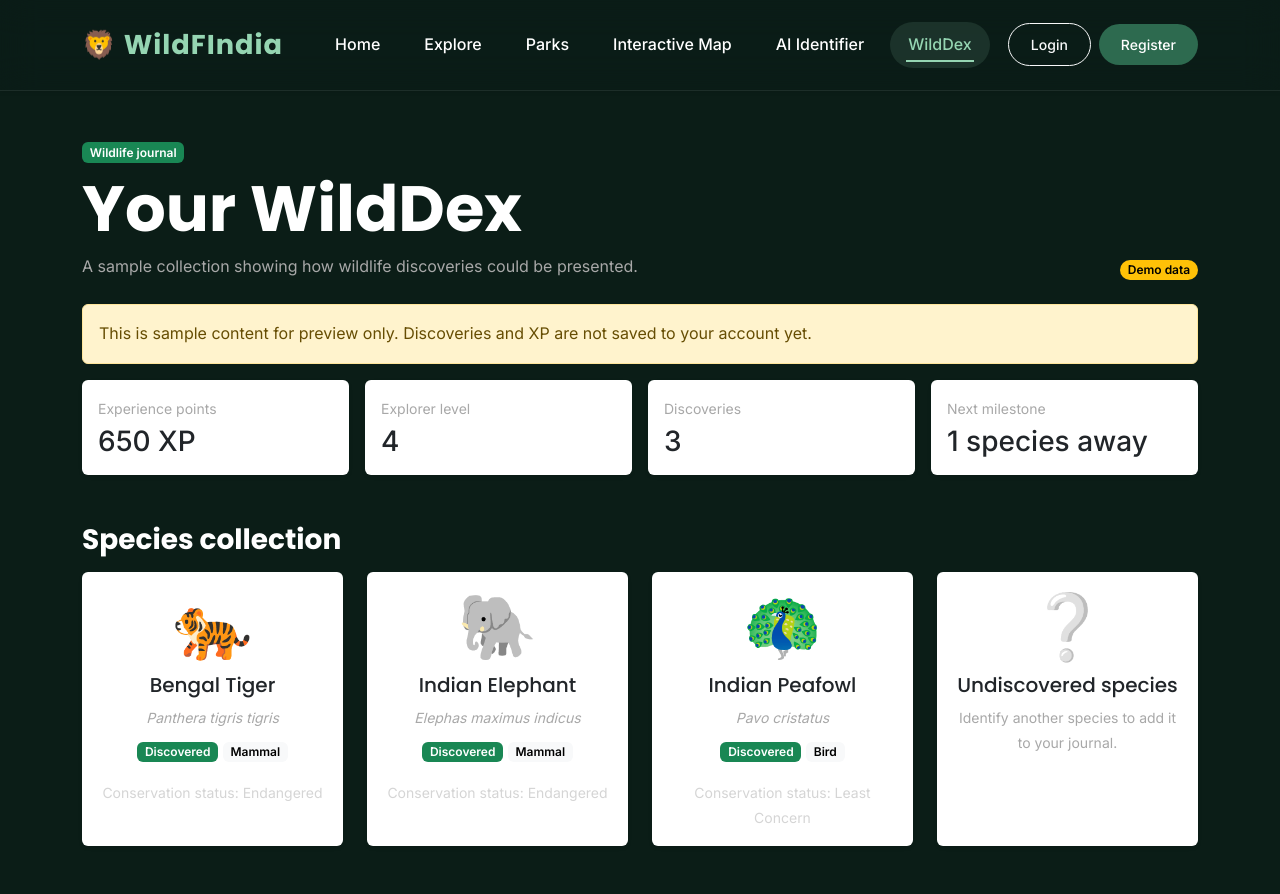
After one commit to Ashwanikumar2004/wildforindia, a Django app: page /wilddex/ in a window 1280 px wide. The commit adds this page. Run offline with Django 5.2, Linux system fonts and the light colour scheme.

Commit message:
Add AI identifier, WildDex, and auth pages

```diff
--- /dev/null
+++ b/accounts/urls.py
@@ -0,0 +1,10 @@
+from django.urls import path
+
+from . import views
+
+
+urlpatterns = [
+    path("login/", views.login_view, name="login"),
+    path("register/", views.register_view, name="register"),
+    path("logout/", views.logout_view, name="logout"),
+]
--- /dev/null
+++ b/ai_identifier/urls.py
@@ -0,0 +1,8 @@
+from django.urls import path
+
+from . import views
+
+
+urlpatterns = [
+    path("", views.identifier_home, name="ai_identifier"),
+]
--- a/ai_identifier/views.py
+++ b/ai_identifier/views.py
@@ -1,3 +1,5 @@
 from django.shortcuts import render
 
-# Create your views here.
+
+def identifier_home(request):
+    return render(request, "ai_identifier/home.html")
--- a/config/urls.py
+++ b/config/urls.py
@@ -21,6 +21,9 @@ from django.conf.urls.static import static
 
 urlpatterns = [
     path("admin/", admin.site.urls),
+    path("accounts/", include("accounts.urls")),
+    path("identify/", include("ai_identifier.urls")),
+    path("wilddex/", include("wilddex.urls")),
     path("", include("wildlife.urls")),
     path("parks/", include("parks.urls")),
 ]
--- a/templates/includes/navbar.html
+++ b/templates/includes/navbar.html
@@ -82,7 +82,7 @@
 
                 <li class="nav-item">
 
-                    <a class="nav-link {% if url_name == 'ai_identifier' %}active{% endif %}" href="#">
+                    <a class="nav-link {% if url_name == 'ai_identifier' %}active{% endif %}" href="{% url 'ai_identifier' %}">
 
                         AI Identifier
 
@@ -94,7 +94,7 @@
 
                 <li class="nav-item">
 
-                    <a class="nav-link {% if url_name == 'wilddex' %}active{% endif %}" href="#">
+                    <a class="nav-link {% if url_name == 'wilddex' %}active{% endif %}" href="{% url 'wilddex' %}">
 
                         WildDex
 
@@ -106,20 +106,17 @@
 
             <!-- Right Menu -->
 
-            <div class="d-flex gap-2">
-
-                <a href="#" class="btn btn-outline-light btn-sm">
-
-                    Login
-
-                </a>
-
-                <a href="#" class="btn btn-success btn-sm">
-
-                    Register
-
-                </a>
-
+            <div class="d-flex align-items-center gap-2">
+                {% if user.is_authenticated %}
+                    <span class="text-white small">Hi, {{ user.username }}</span>
+                    <form method="post" action="{% url 'logout' %}">
+                        {% csrf_token %}
+                        <button type="submit" class="btn btn-outline-light btn-sm">Log out</button>
+                    </form>
+                {% else %}
+                    <a href="{% url 'login' %}" class="btn btn-outline-light btn-sm">Login</a>
+                    <a href="{% url 'register' %}" class="btn btn-success btn-sm">Register</a>
+                {% endif %}
             </div>
 
         </div>
--- /dev/null
+++ b/templates/wilddex/home.html
@@ -0,0 +1,52 @@
+{% extends "base.html" %}
+
+{% block title %}WildDex | WildFIndia{% endblock %}
+
+{% block content %}
+<section class="py-5">
+    <div class="container">
+        <div class="d-flex flex-column flex-md-row justify-content-between align-items-md-end gap-3 mb-4">
+            <div>
+                <span class="badge text-bg-success mb-2">Wildlife journal</span>
+                <h1 class="fw-bold mb-1">Your WildDex</h1>
+                <p class="text-muted mb-0">A sample collection showing how wildlife discoveries could be presented.</p>
+            </div>
+            <span class="badge rounded-pill text-bg-warning">Demo data</span>
+        </div>
+
+        <div class="alert alert-warning" role="status">
+            This is sample content for preview only. Discoveries and XP are not saved to your account yet.
+        </div>
+
+        <div class="row g-3 mb-5">
+            <div class="col-6 col-lg-3"><div class="card h-100 border-0 shadow-sm"><div class="card-body"><p class="small text-muted mb-1">Experience points</p><p class="h3 mb-0">{{ demo_xp }} XP</p></div></div></div>
+            <div class="col-6 col-lg-3"><div class="card h-100 border-0 shadow-sm"><div class="card-body"><p class="small text-muted mb-1">Explorer level</p><p class="h3 mb-0">{{ demo_level }}</p></div></div></div>
+            <div class="col-6 col-lg-3"><div class="card h-100 border-0 shadow-sm"><div class="card-body"><p class="small text-muted mb-1">Discoveries</p><p class="h3 mb-0">{{ demo_discoveries }}</p></div></div></div>
+            <div class="col-6 col-lg-3"><div class="card h-100 border-0 shadow-sm"><div class="card-body"><p class="small text-muted mb-1">Next milestone</p><p class="h3 mb-0">1 species away</p></div></div></div>
+        </div>
+
+        <h2 class="h3 fw-bold mb-3">Species collection</h2>
+        <div class="row g-4">
+            {% for item in demo_collection %}
+            <div class="col-sm-6 col-lg-3">
+                <article class="card h-100 border-0 shadow-sm">
+                    <div class="card-body text-center">
+                        <div class="display-3 mb-2" aria-hidden="true">{% if item.discovered %}{{ item.icon }}{% else %}❔{% endif %}</div>
+                        {% if item.discovered %}
+                            <h3 class="h5">{{ item.name }}</h3>
+                            <p class="small text-muted fst-italic mb-2">{{ item.scientific_name }}</p>
+                            <span class="badge text-bg-success">Discovered</span>
+                            <span class="badge text-bg-light">{{ item.category }}</span>
+                            <p class="small mt-3 mb-0">Conservation status: {{ item.status }}</p>
+                        {% else %}
+                            <h3 class="h5">Undiscovered species</h3>
+                            <p class="text-muted small mb-0">Identify another species to add it to your journal.</p>
+                        {% endif %}
+                    </div>
+                </article>
+            </div>
+            {% endfor %}
+        </div>
+    </div>
+</section>
+{% endblock %}
--- /dev/null
+++ b/wilddex/urls.py
@@ -0,0 +1,8 @@
+from django.urls import path
+
+from . import views
+
+
+urlpatterns = [
+    path("", views.wilddex_home, name="wilddex"),
+]
--- a/wilddex/views.py
+++ b/wilddex/views.py
@@ -1,3 +1,46 @@
 from django.shortcuts import render
 
-# Create your views here.
+
+def wilddex_home(request):
+    demo_collection = [
+        {
+            "name": "Bengal Tiger",
+            "scientific_name": "Panthera tigris tigris",
+            "category": "Mammal",
+            "status": "Endangered",
+            "icon": "🐅",
+            "discovered": True,
+        },
+        {
+            "name": "Indian Elephant",
+            "scientific_name": "Elephas maximus indicus",
+            "category": "Mammal",
+            "status": "Endangered",
+            "icon": "🐘",
+            "discovered": True,
+        },
+        {
+            "name": "Indian Peafowl",
+            "scientific_name": "Pavo cristatus",
+            "category": "Bird",
+            "status": "Least Concern",
+            "icon": "🦚",
+            "discovered": True,
+        },
+        {
+            "name": "Gharial",
+            "scientific_name": "Gavialis gangeticus",
+            "category": "Reptile",
+            "status": "Critically Endangered",
+            "icon": "🐊",
+            "discovered": False,
+        },
+    ]
+
+    context = {
+        "demo_collection": demo_collection,
+        "demo_xp": 650,
+        "demo_level": 4,
+        "demo_discoveries": 3,
+    }
+    return render(request, "wilddex/home.html", context)
```
Also changed, not shown: accounts/views.py (+50 -2 lines), templates/accounts/login.html (added, +30 -0 lines), templates/accounts/register.html (added, +29 -0 lines), templates/ai_identifier/home.html (added, +35 -0 lines).
